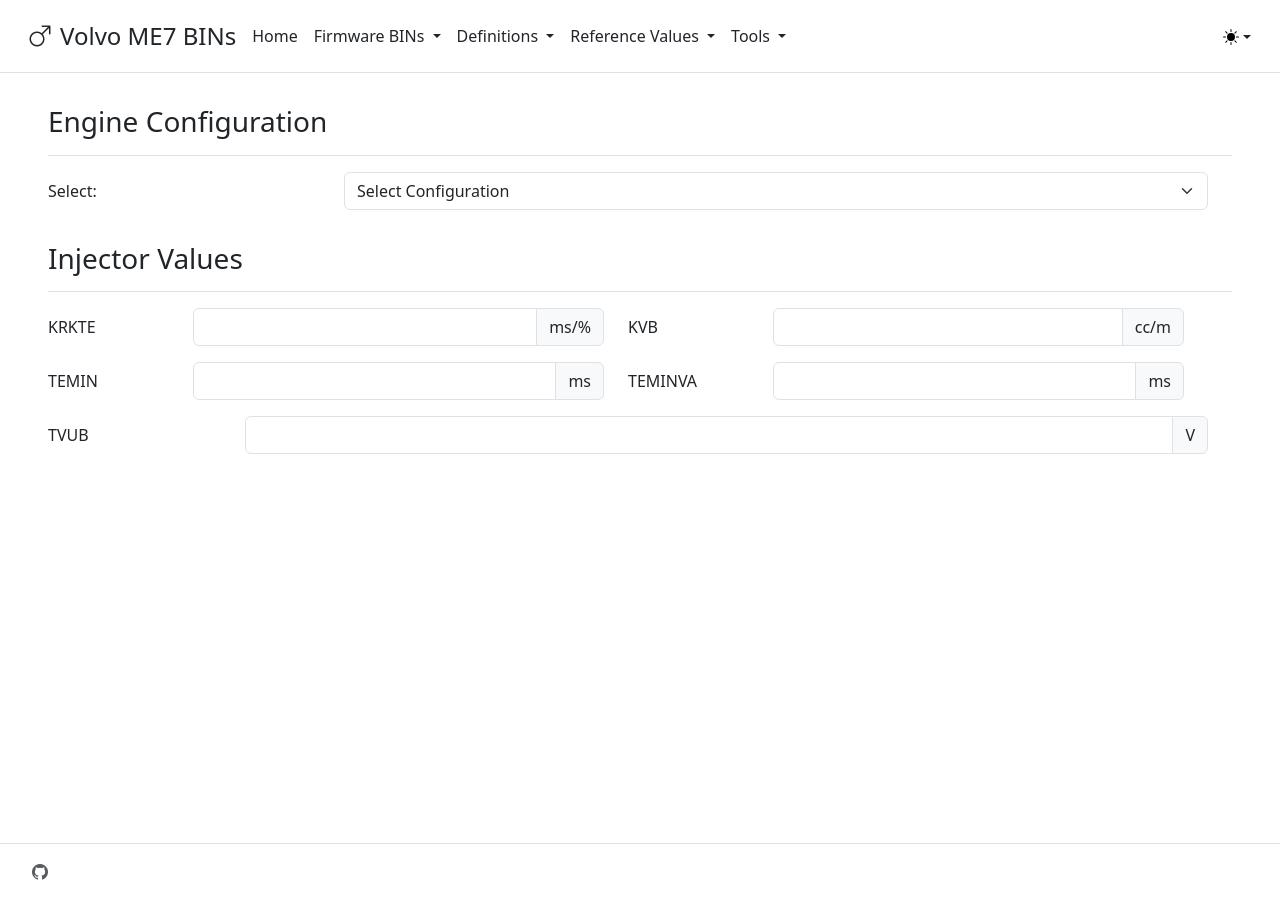
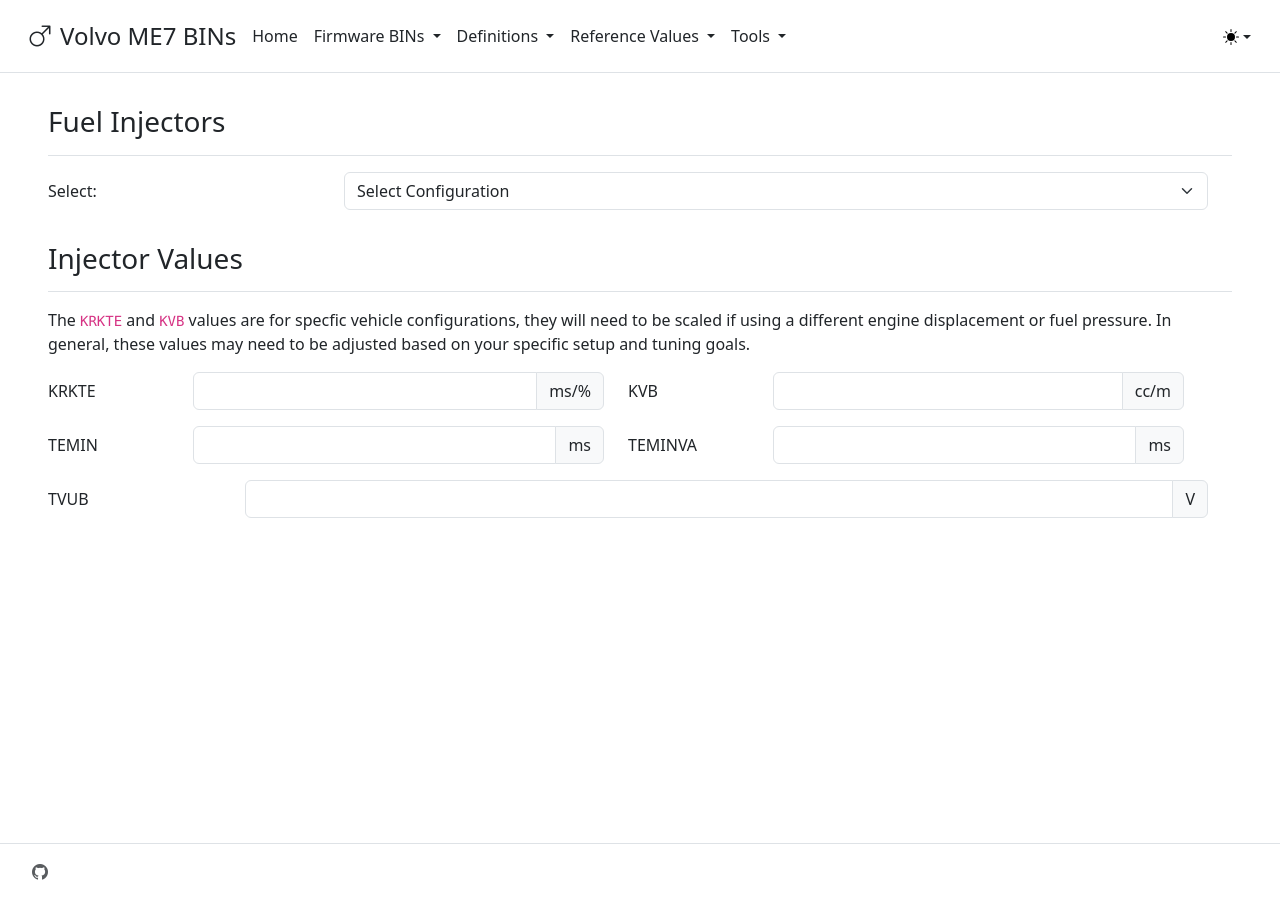
Before and after one commit to kForth/Volvo-ME7-BINs, a Jekyll site: the page built from injector_values.html, in a window 1280 px wide. Built offline with Jekyll 4.4.1, drawn with Linux system fonts in a browser that asks for light colours.

Commit message:
Update injector info

```diff
--- a/assets/js/injector-values.js
+++ b/assets/js/injector-values.js
@@ -5,12 +5,12 @@
     self.configs = INJECTOR_CONFIGS;
 
     self.selectedConfig = ko.observable();
-    self._cfg = () => self.selectedConfig() || {tvub: []};
+    self._cfg = () => self.selectedConfig() || {};
     self.krkte = ko.computed(() => self._cfg().krkte);
     self.kvb = ko.computed(() => self._cfg().kvb);
     self.temin = ko.computed(() => self._cfg().temin);
     self.teminva = ko.computed(() => self._cfg().teminva);
-    self.tvub = ko.computed(() => self._cfg().tvub.join("\t"));
+    self.tvub = ko.computed(() => (self._cfg().tvub || []).join("\t"));
   }
 }
 
--- a/injector_values.html
+++ b/injector_values.html
@@ -9,17 +9,21 @@
     - /assets/js/util.js
     - /assets/js/injector-values.js
 ---
-{% include snippets/section_title.html title="Engine Configuration" %}
+{% include snippets/section_title.html title="Fuel Injectors" %}
 <form class="row" onsubmit="return false;">
-  <div class="mb-3 col-md-12 row">
-    <label class="col-md-3 col-form-label">Select:</label>
-    <div class="col-md-9">
-      <select class="form-select" data-bind="options: injectors.configs, value: injectors.selectedConfig, optionsText: 'title', optionsCaption: 'Select Configuration'"></select>
+    <div class="mb-3 col-md-12 row">
+        <label class="col-md-3 col-form-label">Select:</label>
+        <div class="col-md-9">
+            <select class="form-select" data-bind="options: injectors.configs, value: injectors.selectedConfig, optionsText: 'title', optionsCaption: 'Select Configuration'"></select>
+        </div>
     </div>
-  </div>
 </form>
 
 {% include snippets/section_title.html title="Injector Values" %}
+<p>
+    The <code>KRKTE</code> and <code>KVB</code> values are for specfic vehicle configurations, they will need to be scaled if using a different engine displacement or fuel pressure.
+    In general, these values may need to be adjusted based on your specific setup and tuning goals.
+</p>
 <form class="row" onsubmit="return false;">
     <div class="mb-3 col-md-6 row">
       <label class="col-md-3 col-form-label">KRKTE</label>
```
